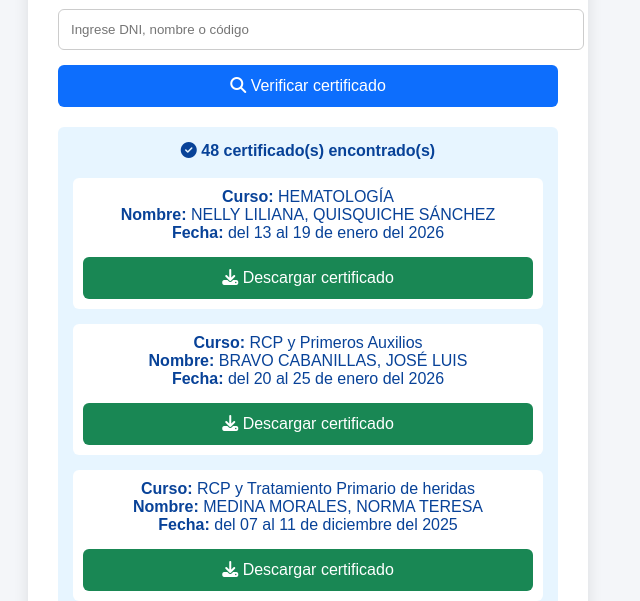
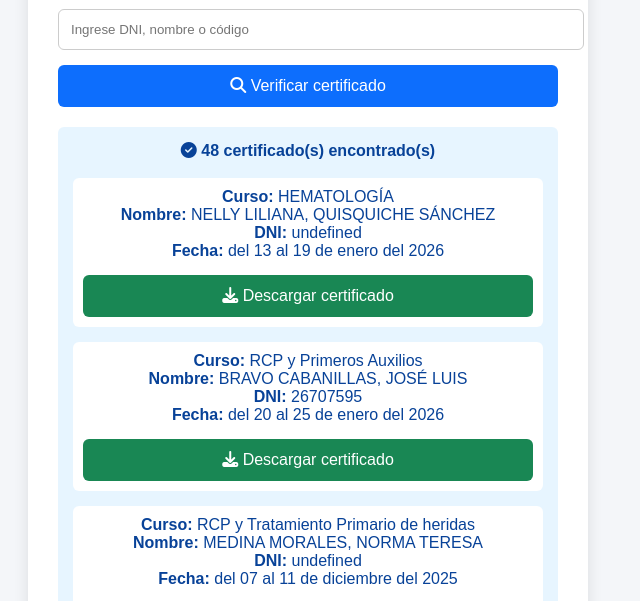
Before and after one commit to PROCERTIFICACION/CERTIFICADOS---VERIFICACION, a plain HTML site: page index.html in a window 1280 px wide. Both pictures are taken after a click on the button "Verificar certificado". Shown: the part 199-800 px from the top of the page, without its empty margins (332-972 px from the left). Drawn offline with Linux system fonts and the light colour scheme.

Commit message:
Update index.html

```diff
--- a/index.html
+++ b/index.html
@@ -1,3 +1,4 @@
+
 <!DOCTYPE html>
 <html lang="es">
 <head>
@@ -120,6 +121,7 @@ const certificados = [
         codigo: "26707595",
         curso: "RCP y Primeros Auxilios",
         nombre: "BRAVO CABANILLAS, JOSÉ LUIS",
+        DNI: "26707595",
         fecha: "del 20 al 25 de enero del 2026",
         archivo: "https://drive.google.com/uc?export=download&id=1mvL-FZxzIrj2H4LkK5ABKcYH3dkMlwFF"
     },
@@ -141,6 +143,7 @@ const certificados = [
         codigo: "71766830-1",
         curso: "CAPACITACIÓN DESCENTRALIZADA PARA FORTALECER CAPACIDADES EN INMUNIZACIONES Y MANEJO DE LA CADENA DE FRÍO",
         nombre: "GLORIA DAMARIS, LINARES SÁENZ",
+        DNI: "71766830",
         fecha: "del 09 al 13 de febrero del 2026",
         archivo: "https://drive.google.com/uc?export=download&id=1nbIll4uz8-AeI-oIZBYqWqSFW6xitbQO"
     },
@@ -148,6 +151,7 @@ const certificados = [
         codigo: "GL1421",
         curso: "OFIMÁTICA PROFESIONAL",
         nombre: "GLORIA DAMARIS, LINARES SÁENZ",
+         DNI: "71766830",
         fecha: "del 02 de enero al 29 de marzo de 2025",
         archivo: "https://drive.google.com/uc?export=download&id=199Z0zE4BGMh6wUkVQ4SO_kKVZnUi19wc"
     },
@@ -155,6 +159,7 @@ const certificados = [
         codigo: "LIN007",
         curso: "RCP y Primeros Auxilios",
         nombre: "GLORIA DAMARIS, LINARES SÁENZ",
+        DNI: "71766830",
         fecha: "del 20 al 25 de enero del 2026",
         archivo: "https://drive.google.com/uc?export=download&id=1FD8d8Y6CZMKuggTxl5qcrBtGczgfAG7V"
     },
@@ -162,6 +167,7 @@ const certificados = [
         codigo: "71766830",
         curso: "RCP y Tratamiento Primario de heridas",
         nombre: "GLORIA DAMARIS, LINARES SÁENZ",
+        DNI: "71766830",
         fecha: "del 07 al 11 de diciembre del 2025",
         archivo: "https://drive.google.com/uc?export=download&id=1htOKlA-kL_Zl7XLQ0IwkwIFz0KvTUDuL"
     },
@@ -169,6 +175,7 @@ const certificados = [
         codigo: "LIN02Z",
         curso: "JORNADA NACIONAL DE ACTUALIZACIÓN EN BIOSEGURIDAD, IAAS Y MANEJO SEGURO DE RESIDUOS HOSPITALARIOS",
         nombre: "GLORIA DAMARIS, LINARES SÁENZ",
+        DNI: "71766830",
         fecha: "del 04 al 12 de marzo del 2026",
         archivo: "https://drive.google.com/uc?export=download&id=1pb8oFxplbhLt3e_ciNd3k787Y2fapUvZ"
     },
@@ -176,6 +183,7 @@ const certificados = [
         codigo: "19321989",
         curso: "RCP y Tratamiento Primario de heridas",
         nombre: "GUMERCINDO VÁSQUEZ GIL",
+         DNI: "19321989",
         fecha: "del 05 al 09 de enero del 2026",
         archivo: "https://drive.google.com/uc?export=download&id=1T30X-lfXhPyOtgukX4KlZdLqVNFzy_XU"
     },
@@ -475,6 +483,7 @@ function verificar() {
                 <div style="margin-bottom:15px; padding:10px; background:#fff; border-radius:6px;">
                     <b>Curso:</b> ${data.curso}<br>
                     <b>Nombre:</b> ${data.nombre}<br>
+                    <b>DNI:</b> ${data.DNI}<br>
                     <b>Fecha:</b> ${data.fecha}<br>
 
                     <button class="btn-descargar" onclick="descargar('${data.archivo}')">
```
